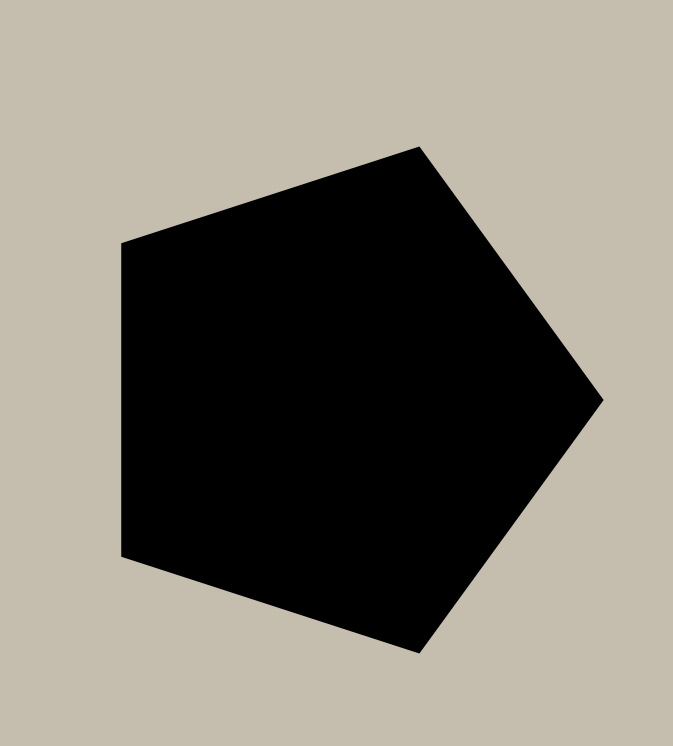
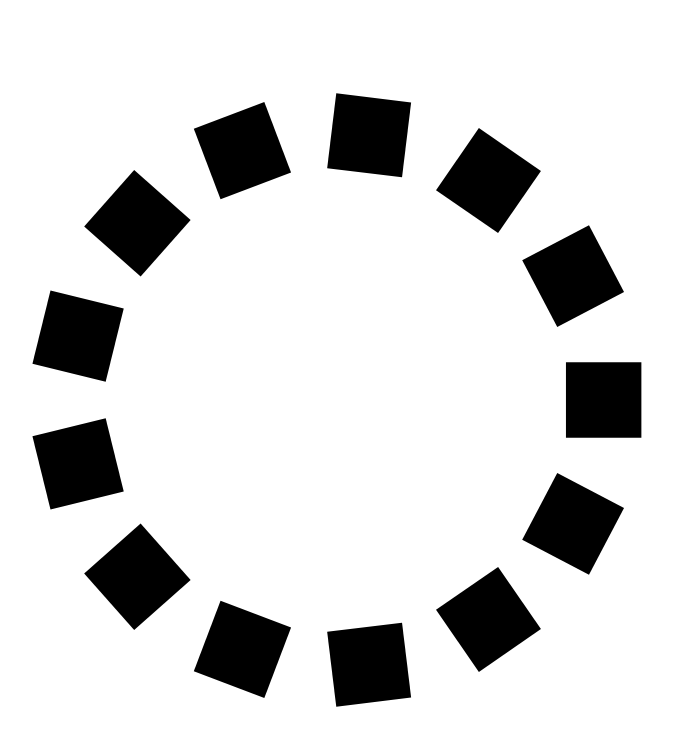
Before and after one commit to sone1118/front, a plain HTML site: page rt_figure/index.html in a window 1280 px wide. Shown: the whole page, without its empty margins (303-976 px from the left). Drawn offline with Linux system fonts and the light colour scheme.

Commit message:
figures의 회전 기능 추가

```diff
--- a/rt_figure/polygon.js
+++ b/rt_figure/polygon.js
@@ -12,9 +12,10 @@ export class Polygon{
     animate(ctx, moveX) {
         ctx.save();
         ctx.fillStyle = "#000";
-        ctx.beginPath();
+        //ctx.beginPath();
 
         const angle = PI2 / this.sides;
+        const angle2 = PI2 / 4;
 
         ctx.translate(this.x, this.y);
 
@@ -25,11 +26,34 @@ export class Polygon{
             const x = this.radius * Math.cos(angle * i);
             const y = this.radius * Math.sin(angle * i);
 
-            (i === 0) ? ctx.moveTo(x, y) : ctx.lineTo(x, y);
+            //원으로 그리기
+            //ctx.beginPath();
+            //ctx.arc(x, y, this.radius / 10, 0, PI2, false);
+            //ctx.fill();
+            //ctx.closePath();
+
+            //사각형그리기
+            ctx.save();
+            ctx.translate(x, y);
+            ctx.rotate(((360 / this.sides) * i + 45) * Math.PI / 180);
+
+            ctx.beginPath();
+            for(let j = 0; j < 4; j++) {
+                const x2 = this.radius / 5 * Math.cos(angle2 * j);
+                const y2 = this.radius / 5 * Math.sin(angle2 * j);
+                (j === 0) ? ctx.moveTo(x2, y2) : ctx.lineTo(x2, y2);
+            }
+            ctx.fill();
+            ctx.closePath();
+            ctx.restore();
+
+
+            //도형 하나만 그리기
+            //(i === 0) ? ctx.moveTo(x, y) : ctx.lineTo(x, y);
         }
 
-        ctx.fill();
-        ctx.closePath();
+        //ctx.fill();
+        //ctx.closePath();
         ctx.restore();
     }
 }
--- a/rt_figure/style.css
+++ b/rt_figure/style.css
@@ -12,7 +12,7 @@ html {
 body {
   width: 100%;
   height: 100%;
-  background-color: #c5beaf;
+  background-color: #fff;
 }
 
 canvas {
```
Also changed, not shown: rt_figure/app.js (+8 -1 lines).
